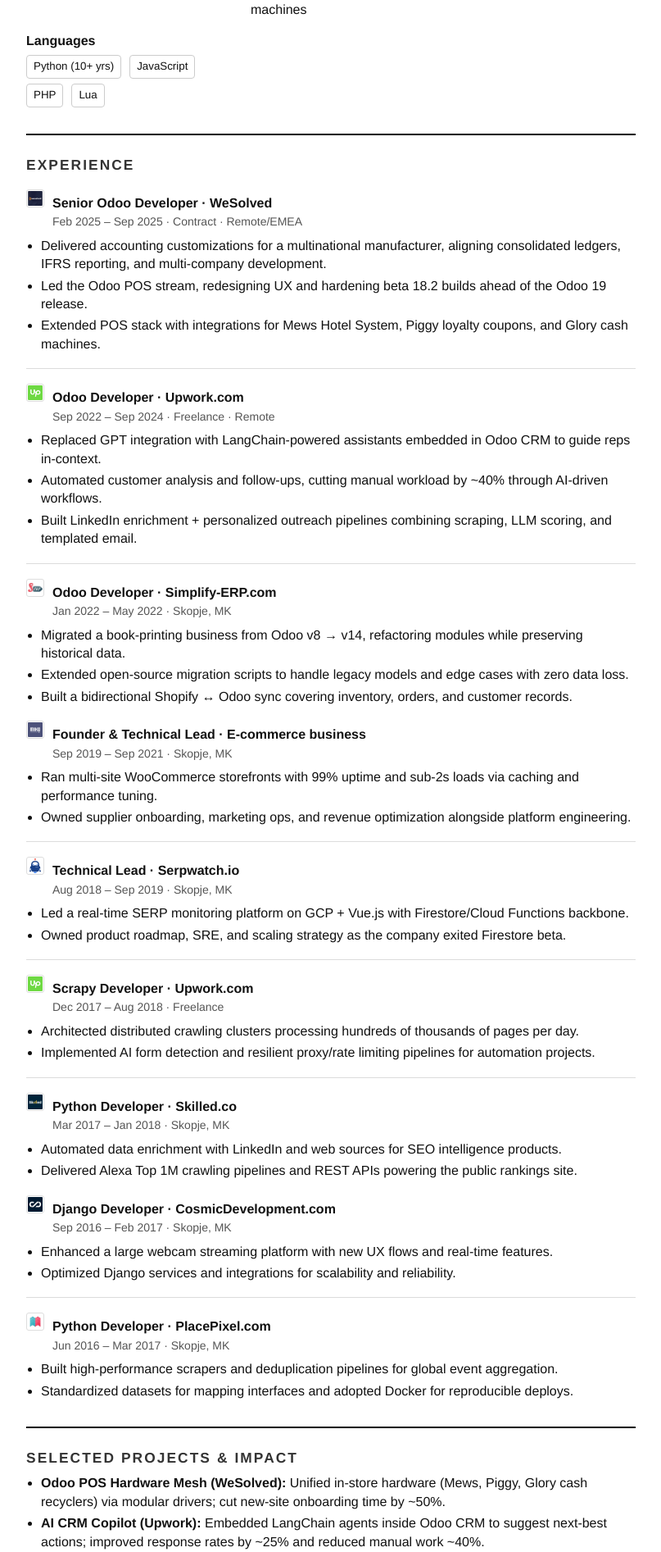
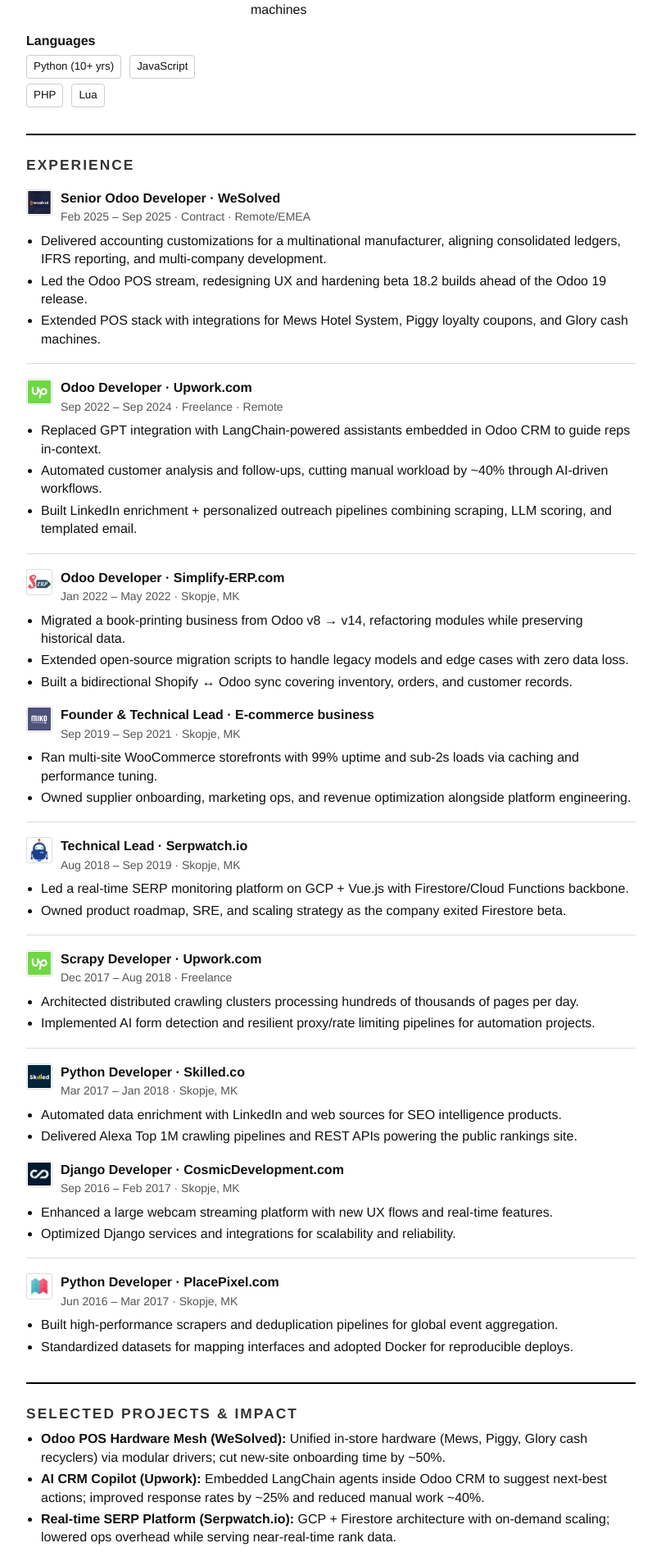
Before and after one commit to tishmen/tishmen.github.io, a Jekyll site: the page built from cv.html, in a window 1280 px wide. Shown: the part 527-2420 px from the top of the page at 82% size, without its empty margins (236-1043 px from the left). Built offline with Jekyll 4.4.1, drawn with Linux system fonts in a browser that asks for light colours.

Commit message:
CV: top-align role header content (align-items:flex-start)

```diff
--- a/cv.html
+++ b/cv.html
@@ -148,13 +148,13 @@
     }
     .role-head {
       display: flex;
-      align-items: baseline;
+      align-items: flex-start;
       gap: 10px;
       margin-bottom: 4px;
     }
     .role-logo {
-      width: 22px;
-      height: 22px;
+      width: 32px;
+      height: 32px;
       object-fit: contain;
       border: 1px solid #ddd;
       border-radius: 3px;
```
